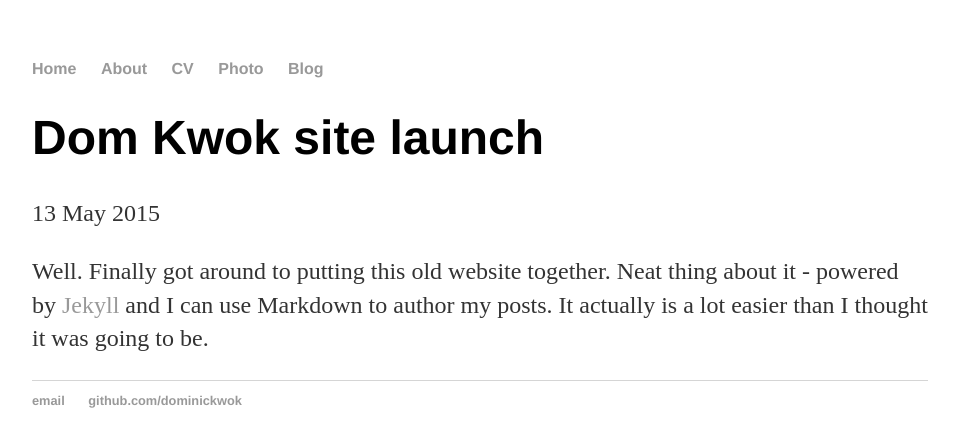
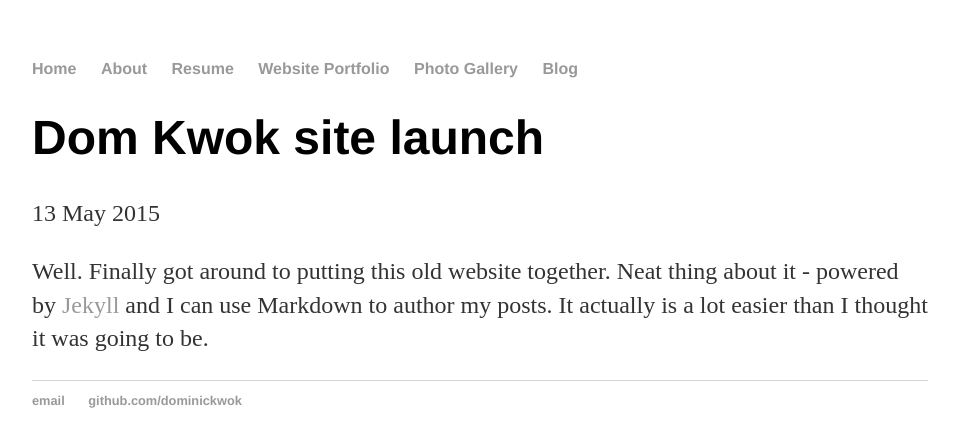
Before and after one commit to dominickwok/dominickwok.github.io, a Jekyll site: the page built from _posts/2015-05-13-dom-kwok-launches-site.md, in a window 1280 px wide. Shown: the top 447 px of the page, without its empty margins (160-1119 px from the left). Built offline with Jekyll 4.4.1, drawn with Linux system fonts in a browser that asks for light colours; Markdown is read by kramdown in place of the engine named in the settings.

Commit message:
added section for websites and photo gallery

```diff
--- a/_layouts/default.html
+++ b/_layouts/default.html
@@ -10,8 +10,9 @@
 	    		<ul>
 	        		<li><a href="/">Home</a></li>
 		        	<li><a href="/about">About</a></li>
-	        		<li><a href="/cv">CV</a></li>
-	        		<li><a href="/photo">Photo</a></li>
+	        		<li><a href="/cv">Resume</a></li>
+	        		<li><a href="/web">Website Portfolio</a></li>
+	        		<li><a href="/photo">Photo Gallery</a></li>
 	        		<li><a href="/blog">Blog</a></li>
 	    		</ul>
 			</nav>
```
